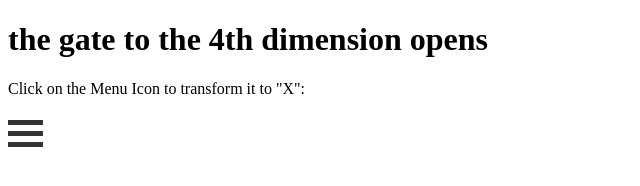
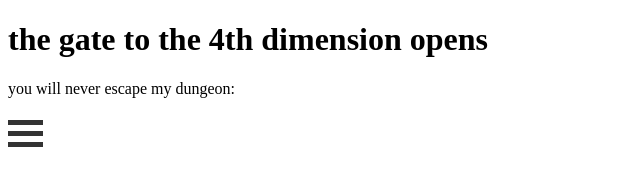
Before and after one commit to sabrinafromrlyeh/sabrinafromrlyeh.github.io, a plain HTML site: page index.html in a window 1280 px wide. Shown: the full height of the page, 0-640 px from the left. Drawn offline with Linux system fonts and the light colour scheme.

Commit message:
Update index.html

```diff
--- a/index.html
+++ b/index.html
@@ -42,7 +42,7 @@
 </head>
 <body>
 
-<p>Click on the Menu Icon to transform it to "X":</p>
+<p>you will never escape my dungeon:</p>
 <div class="container" onclick="myFunction(this)">
   <div class="bar1"></div>
   <div class="bar2"></div>
```
